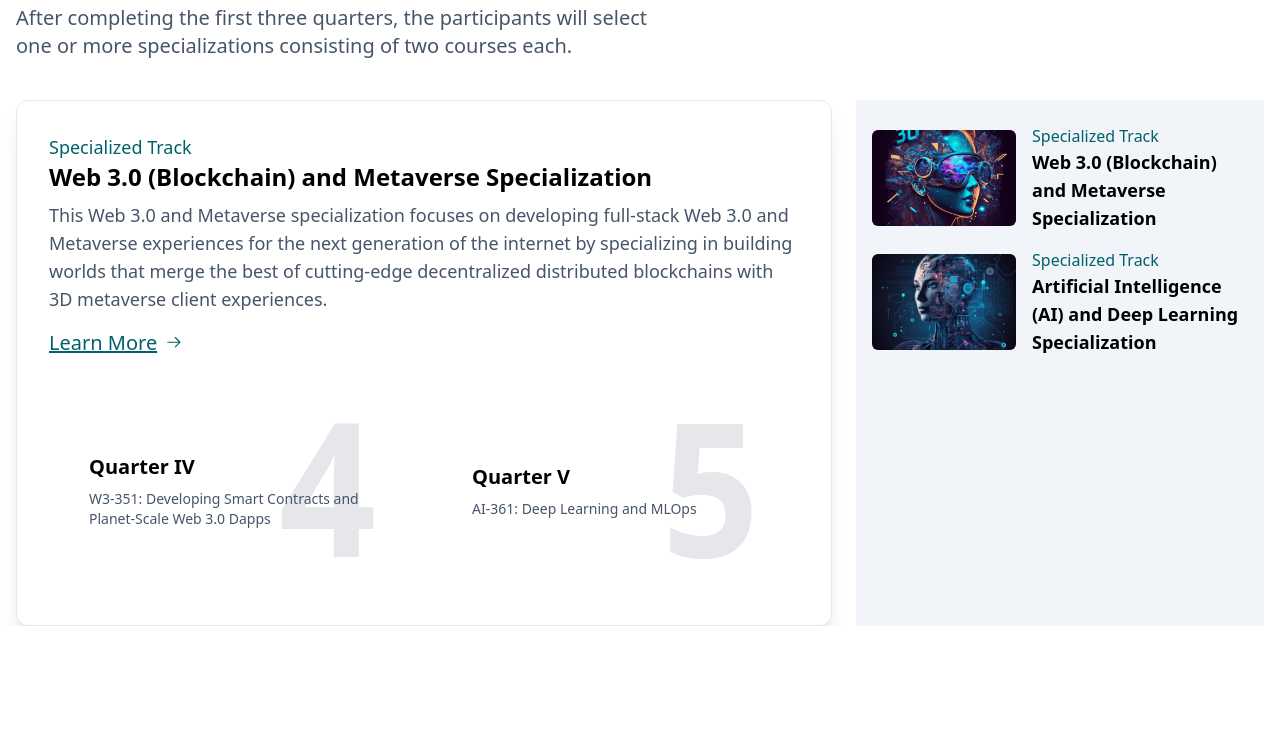
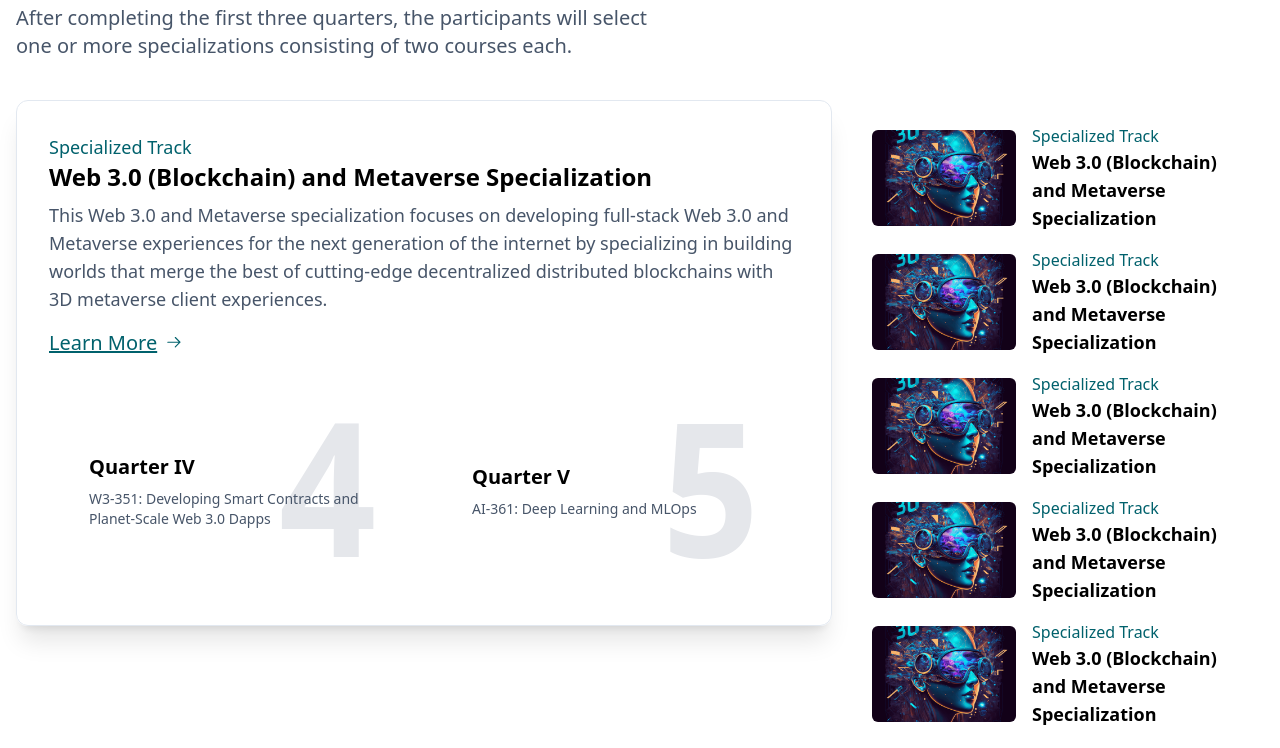
Before and after one commit to Bilal0335/Panaverse-Clone-Next-js, a Next.js app: page / in a window 1280 px wide. Shown: the part 1441-2189 px from the top of the page. Before the commit the page ends 2067 px from the top, so only its background shows below. Built offline with nearby package versions, Linux system fonts and the light colour scheme.

Commit message:
😄update😄

```diff
--- a/src/component/layout/Header.tsx
+++ b/src/component/layout/Header.tsx
@@ -4,8 +4,9 @@ import Image from "next/image";
 import Wrapper from "../shared/Wrapper";
 const Header = () => {
   return (
+    <header className="sticky top-0 z-10 transition-all duration-300 bg-white/90 backdrop-blur-md">
       <Wrapper>
-      <header className="sticky top-0 flex items-center justify-between py-4 bg-white">
+        <div className="flex items-center justify-between py-4 ">
           <div>
             {/* <h2 className="text-xl font-bold">Panaverse Logo</h2> */}
             <Image src={logo} alt="Panaverse DAO Logo" width={98} height={56} />
@@ -19,8 +20,9 @@ const Header = () => {
               <Link href={"/course"}>Course</Link>
             </li>
           </ul>
+        </div>
+      </Wrapper>
     </header>
-    </Wrapper>
   );
 };
 
--- a/src/component/widgets/SpecalizedTracks.tsx
+++ b/src/component/widgets/SpecalizedTracks.tsx
@@ -7,6 +7,146 @@ import Ai from "@/assets/image/image4.jpg";
 import Wim from "@/assets/image/image5.jpg";
 import { useState } from "react";
 export const programmData = [
+  {
+    slug: "wmd",
+    header: "Web 3.0 (Blockchain) and Metaverse Specialization",
+    description:
+      "This Web 3.0 and Metaverse specialization focuses on developing full-stack Web 3.0 and Metaverse experiences for the next generation of the internet by specializing in building worlds that merge the best of cutting-edge decentralized distributed blockchains with 3D metaverse client experiences.",
+    image: Ai,
+    quarter: [
+      {
+        header: "Quarter IV",
+        description:
+          "W3-351: Developing Smart Contracts and Planet-Scale Web 3.0 Dapps",
+        number: 4
+      },
+      {
+        header: "Quarter V",
+        description: "AI-361: Deep Learning and MLOps",
+        number: 5
+      }
+    ]
+  },
+  {
+    slug: "wmd",
+    header: "Web 3.0 (Blockchain) and Metaverse Specialization",
+    description:
+      "This Web 3.0 and Metaverse specialization focuses on developing full-stack Web 3.0 and Metaverse experiences for the next generation of the internet by specializing in building worlds that merge the best of cutting-edge decentralized distributed blockchains with 3D metaverse client experiences.",
+    image: Ai,
+    quarter: [
+      {
+        header: "Quarter IV",
+        description:
+          "W3-351: Developing Smart Contracts and Planet-Scale Web 3.0 Dapps",
+        number: 4
+      },
+      {
+        header: "Quarter V",
+        description: "AI-361: Deep Learning and MLOps",
+        number: 5
+      }
+    ]
+  },
+  {
+    slug: "wmd",
+    header: "Web 3.0 (Blockchain) and Metaverse Specialization",
+    description:
+      "This Web 3.0 and Metaverse specialization focuses on developing full-stack Web 3.0 and Metaverse experiences for the next generation of the internet by specializing in building worlds that merge the best of cutting-edge decentralized distributed blockchains with 3D metaverse client experiences.",
+    image: Ai,
+    quarter: [
+      {
+        header: "Quarter IV",
+        description:
+          "W3-351: Developing Smart Contracts and Planet-Scale Web 3.0 Dapps",
+        number: 4
+      },
+      {
+        header: "Quarter V",
+        description: "AI-361: Deep Learning and MLOps",
+        number: 5
+      }
+    ]
+  },
+  {
+    slug: "wmd",
+    header: "Web 3.0 (Blockchain) and Metaverse Specialization",
+    description:
+      "This Web 3.0 and Metaverse specialization focuses on developing full-stack Web 3.0 and Metaverse experiences for the next generation of the internet by specializing in building worlds that merge the best of cutting-edge decentralized distributed blockchains with 3D metaverse client experiences.",
+    image: Ai,
+    quarter: [
+      {
+        header: "Quarter IV",
+        description:
+          "W3-351: Developing Smart Contracts and Planet-Scale Web 3.0 Dapps",
+        number: 4
+      },
+      {
+        header: "Quarter V",
+        description: "AI-361: Deep Learning and MLOps",
+        number: 5
+      }
+    ]
+  },
+  {
+    slug: "wmd",
+    header: "Web 3.0 (Blockchain) and Metaverse Specialization",
+    description:
+      "This Web 3.0 and Metaverse specialization focuses on developing full-stack Web 3.0 and Metaverse experiences for the next generation of the internet by specializing in building worlds that merge the best of cutting-edge decentralized distributed blockchains with 3D metaverse client experiences.",
+    image: Ai,
+    quarter: [
+      {
+        header: "Quarter IV",
+        description:
+          "W3-351: Developing Smart Contracts and Planet-Scale Web 3.0 Dapps",
+        number: 4
+      },
+      {
+        header: "Quarter V",
+        description: "AI-361: Deep Learning and MLOps",
+        number: 5
+      }
+    ]
+  },
+  {
+    slug: "wmd",
+    header: "Web 3.0 (Blockchain) and Metaverse Specialization",
+    description:
+      "This Web 3.0 and Metaverse specialization focuses on developing full-stack Web 3.0 and Metaverse experiences for the next generation of the internet by specializing in building worlds that merge the best of cutting-edge decentralized distributed blockchains with 3D metaverse client experiences.",
+    image: Ai,
+    quarter: [
+      {
+        header: "Quarter IV",
+        description:
+          "W3-351: Developing Smart Contracts and Planet-Scale Web 3.0 Dapps",
+        number: 4
+      },
+      {
+        header: "Quarter V",
+        description: "AI-361: Deep Learning and MLOps",
+        number: 5
+      }
+    ]
+  },
+  {
+    slug: "wmd",
+    header: "Web 3.0 (Blockchain) and Metaverse Specialization",
+    description:
+      "This Web 3.0 and Metaverse specialization focuses on developing full-stack Web 3.0 and Metaverse experiences for the next generation of the internet by specializing in building worlds that merge the best of cutting-edge decentralized distributed blockchains with 3D metaverse client experiences.",
+    image: Ai,
+    quarter: [
+      {
+        header: "Quarter IV",
+        description:
+          "W3-351: Developing Smart Contracts and Planet-Scale Web 3.0 Dapps",
+        number: 4
+      },
+      {
+        header: "Quarter V",
+        description: "AI-361: Deep Learning and MLOps",
+        number: 5
+      }
+    ]
+  },
   {
     slug: "wmd",
     header: "Web 3.0 (Blockchain) and Metaverse Specialization",
@@ -70,9 +210,9 @@ const SpecalizedTracks = () => {
           select one or more specializations consisting of two courses each.
         </p>
         {/* Flex container for left and right columns */}
-        <div className="flex mt-10 gap-x-6 gap-y-4">
+        <div className="flex flex-col-reverse mt-10 gap-x-6 gap-y-4 lg:flex-row">
           {/* Left Column */}
-          <div className="flex-1 px-8 py-8 border shadow-xl rounded-xl border-slate-200 basis-8/12">
+          <div className="sticky self-start px-8 py-8 border shadow-xl top-28 rounded-xl border-slate-200 basis-8/12">
             <h4 className="text-lg font-medium text-primary">
               Specialized Track
             </h4>
@@ -84,9 +224,10 @@ const SpecalizedTracks = () => {
               Learn More <GoArrowRight className="mb-1.5 text-lg" />
             </button>
             {/* Quarter Boxes */}
-            <div className="flex gap-4 mt-8">
+            <div className="flex flex-col gap-4 mt-8 sm:flex-row">
               {selectedItemData?.quarter.map((item) => (
-                <QuaterBoxTwo key={item.header}
+                <QuaterBoxTwo
+                  key={item.number}
                   header={item.header}
                   description={item.description}
                   number={item.number}
@@ -96,7 +237,7 @@ const SpecalizedTracks = () => {
             </div>
           </div>
           {/* Right Column */}
-          <div className="flex-1 px-4 py-6 space-y-4 bg-slate-100 basis-4/12">
+          <div className="flex-1 px-4 py-6 space-y-4 basis-4/12">
             {programmData.map((item, i) => (
               <div
                 onClick={() => setSelectedItems(item.slug)}
@@ -123,6 +264,7 @@ const SpecalizedTracks = () => {
             ))}
           </div>
         </div>
+        <div className="h-screen"></div>
       </Wrapper>
     </section>
   );
```
Lines whose indentation alone changed are shown as unchanged.
